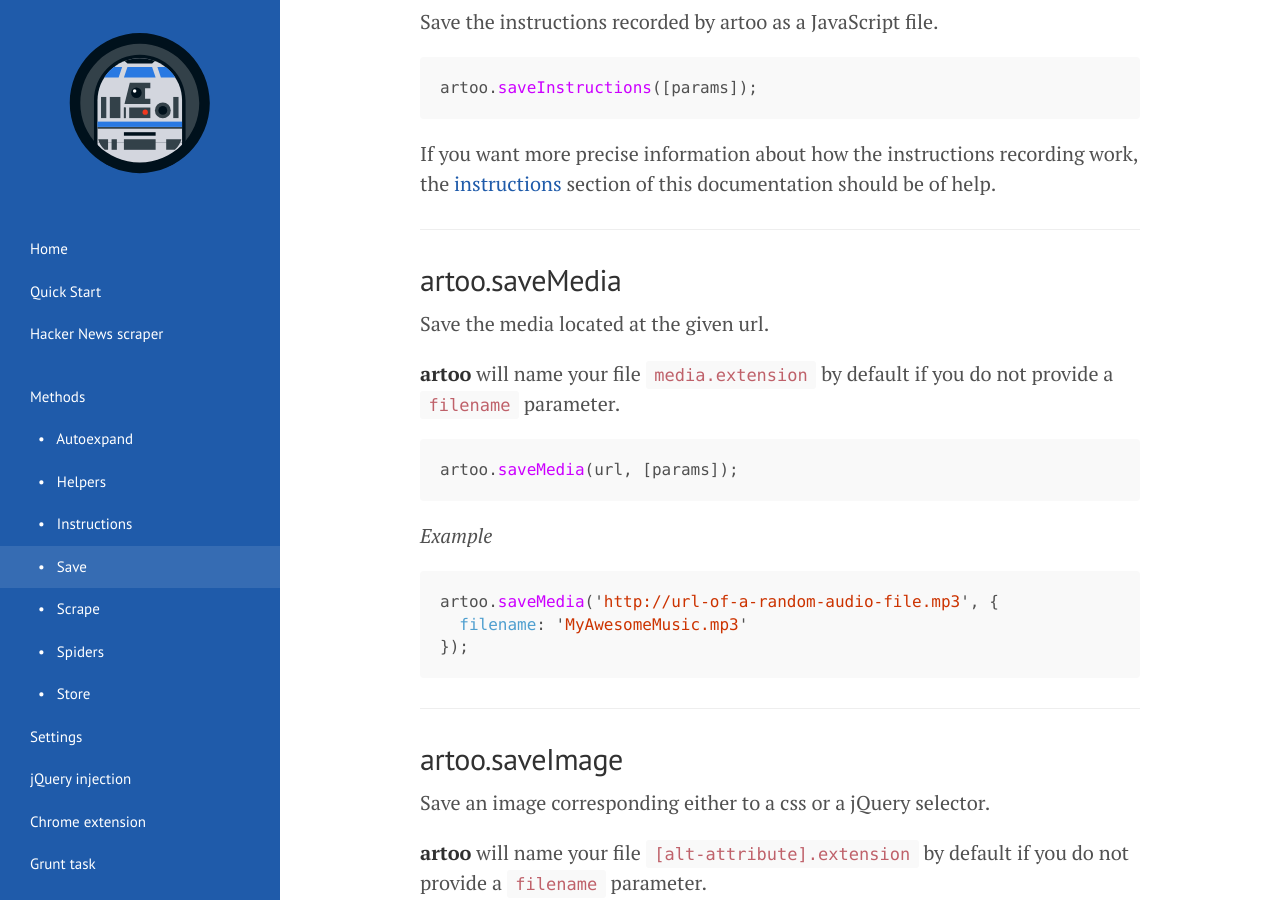
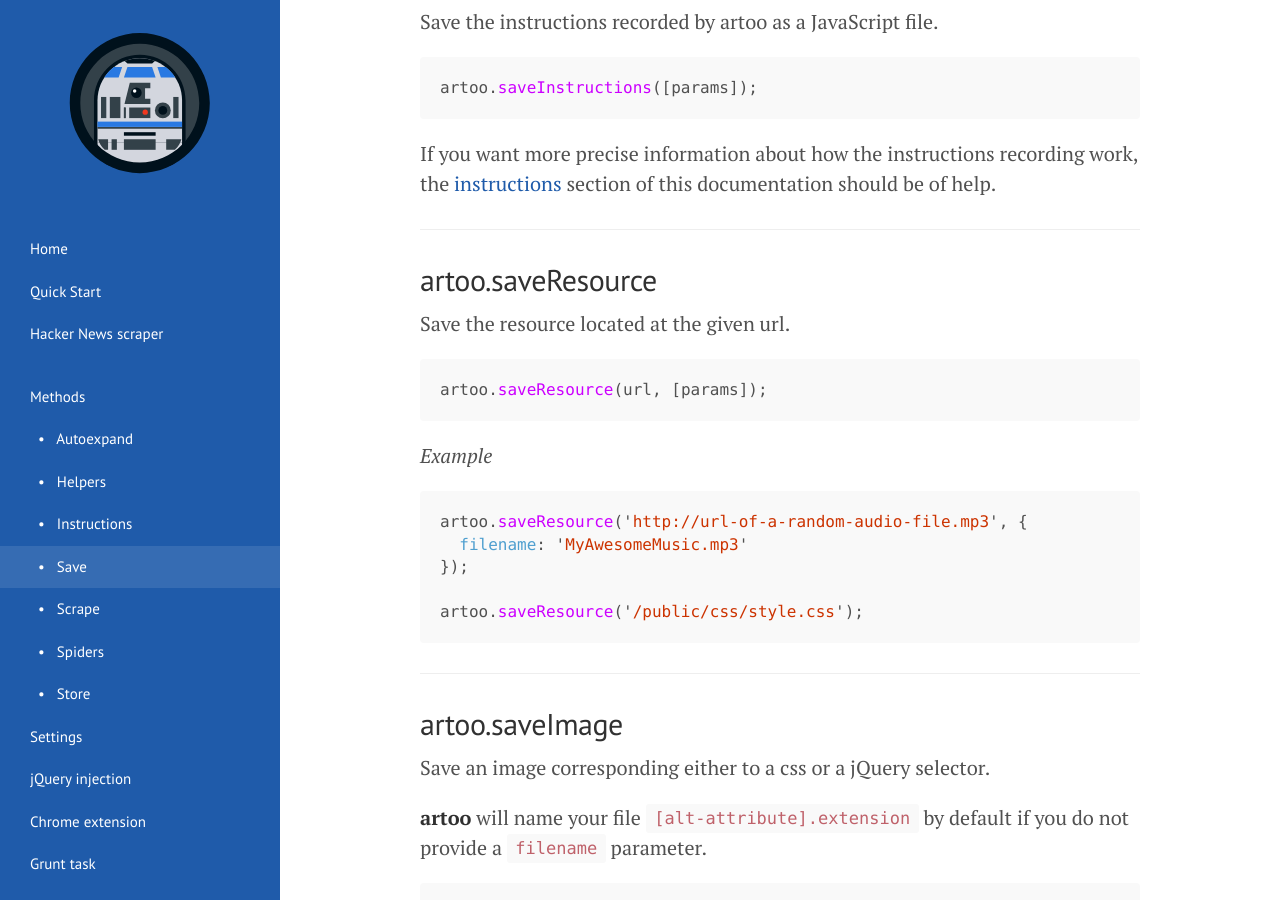
Before and after one commit to medialab/artoo, a Jekyll site: the page built from save.md, in a window 1280 px wide and 900 px high, scrolled down 4111 px. Built offline with Jekyll 4.4.1, drawn with Linux system fonts in a browser that asks for light colours; Markdown is read by kramdown in place of the engine named in the settings; some of the changed text lies outside the part shown.

Commit message:
Updating artoo

````diff
--- a/save.md
+++ b/save.md
@@ -24,7 +24,7 @@ If your browser warns you about the webpage trying to download several items, ju
 * [artoo.savePageHtml](#page-html)
 * [artoo.saveStore](#store)
 * [artoo.saveInstructions](#instructions)
-* [artoo.saveMedia](#media)
+* [artoo.saveResource](#resource)
 * [artoo.saveImage](#image)
 
 ---
@@ -168,21 +168,22 @@ If you want more precise information about how the instructions recording work,
 
 ---
 
-<h2 id="media">artoo.saveMedia</h2>
-Save the media located at the given url.
+<h2 id="media">artoo.saveResource</h2>
+Save the resource located at the given url.
 
-**artoo** will name your file `media.extension` by default if you do not provide a `filename` parameter.
 
 ```js
-artoo.saveMedia(url, [params]);
+artoo.saveResource(url, [params]);
 ```
 
 *Example*
 
 ```js
-artoo.saveMedia('http://url-of-a-random-audio-file.mp3', {
+artoo.saveResource('http://url-of-a-random-audio-file.mp3', {
   filename: 'MyAwesomeMusic.mp3'
 });
+
+artoo.saveResource('/public/css/style.css');
 ```
 
 ---
````
Also changed, not shown: public/js/artoo.min.js.
